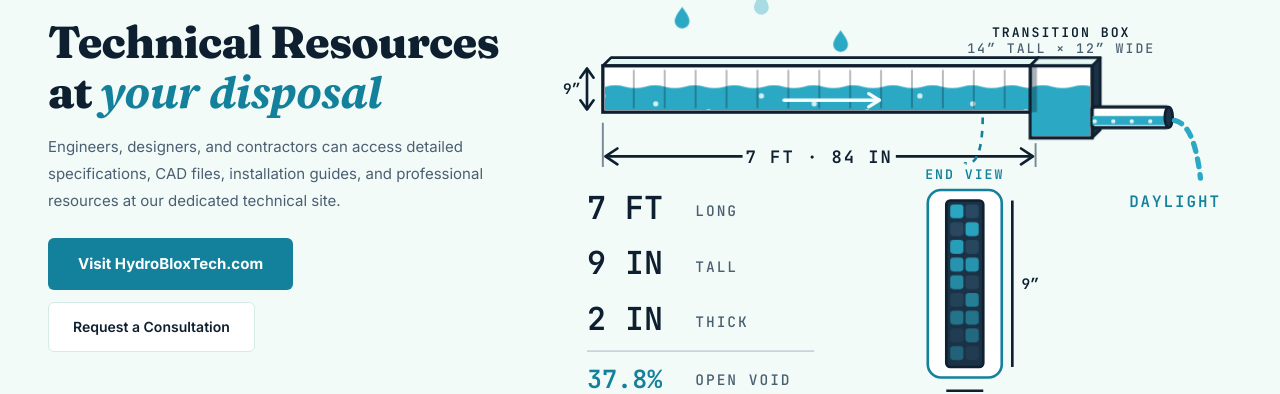
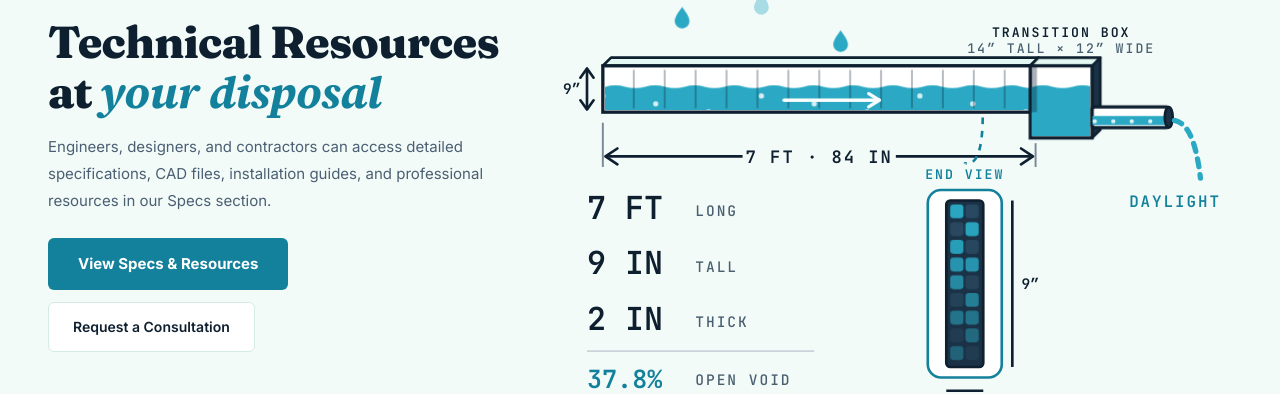
Before and after one commit to AnthonyPeach/HydroBlox, a plain HTML site: page about.html in a window 1280 px wide. Shown: the part 2938-3332 px from the top of the page. Drawn offline with Linux system fonts and the light colour scheme.

Commit message:
About: Specs button stays on this site (specs home), copy updated
Co-Authored-By: Claude Opus 5.5 <noreply@anthropic.com>

```diff
--- a/about.html
+++ b/about.html
@@ -145,9 +145,9 @@
  <div>
  <div class="section-label reveal">For Engineers &amp; Contractors</div>
  <h2 class="serif-h2 reveal">Technical Resources at <em>your disposal</em></h2>
- <p class="body-text reveal">Engineers, designers, and contractors can access detailed specifications, CAD files, installation guides, and professional resources at our dedicated technical site.</p>
+ <p class="body-text reveal">Engineers, designers, and contractors can access detailed specifications, CAD files, installation guides, and professional resources in our Specs section.</p>
  <div style="display:flex;gap:12px;flex-wrap:wrap;margin-top:24px" class="reveal">
- <a href="https://www.hydrobloxtech.com" target="_blank" class="btn-sky">Visit HydroBloxTech.com</a>
+ <a href="specs/index.html" class="btn-sky">View Specs &amp; Resources</a>
  <div class="btn-ghost" onclick="location.href='contact.html'">Request a Consultation</div>
  </div>
  </div>
```
